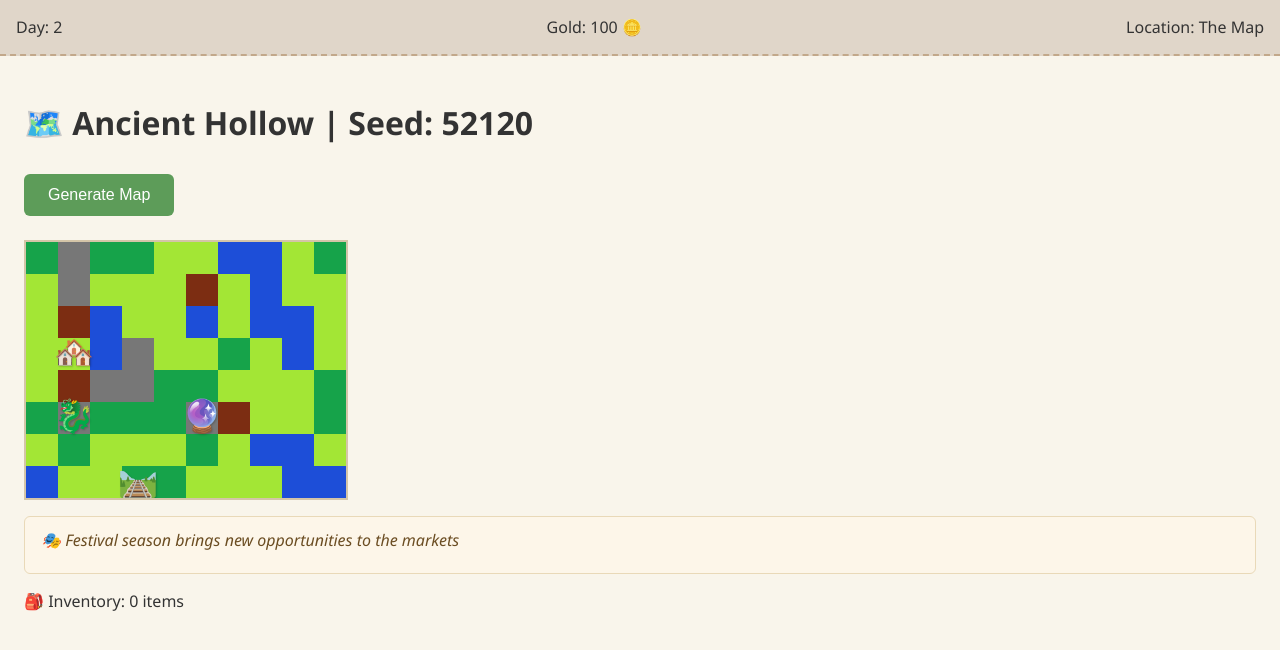
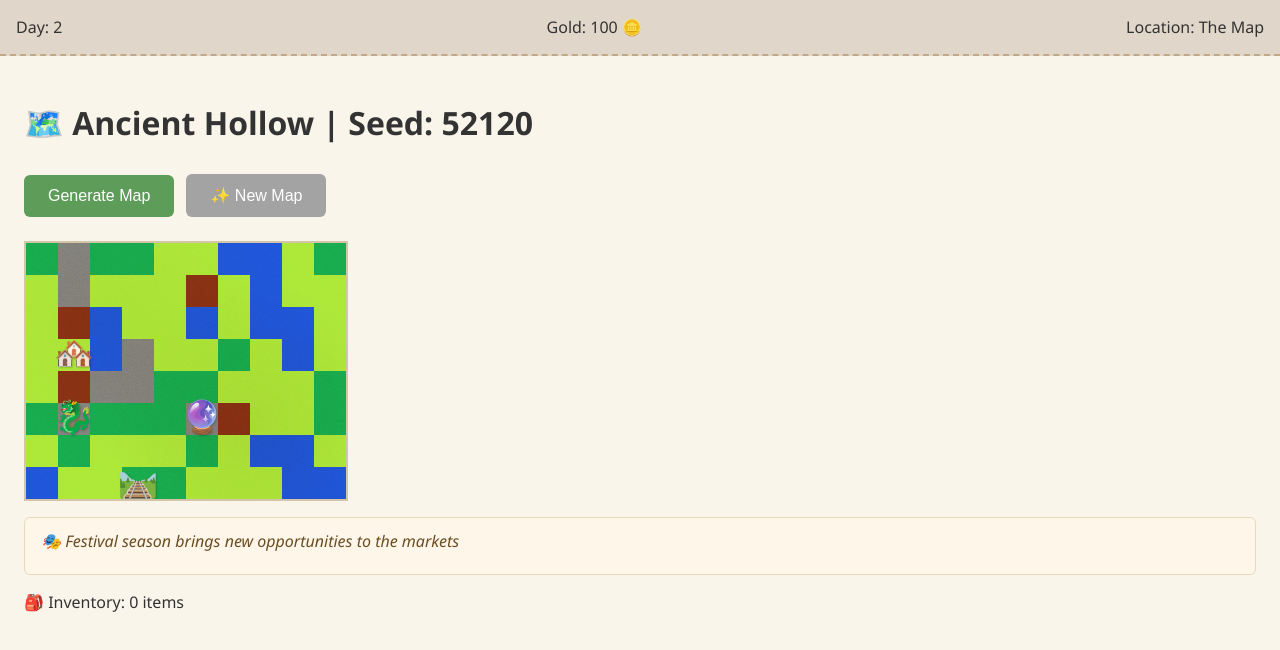
Before and after one commit to ill13/Fortunes, a plain HTML site: page index.html in a window 1280 px wide. Both pictures are taken after a click on the button "Generate Map". Drawn offline with Linux system fonts and the light colour scheme.

Commit message:
lol..day 7 complete

```diff
--- a/index.html
+++ b/index.html
@@ -2,9 +2,9 @@
 <html lang="en">
   <head>
     <meta charset="UTF-8" />
-  <meta name="viewport" content="width=device-width, initial-scale=1.0"/>
+    <meta name="viewport" content="width=device-width, initial-scale=1.0" />
     <title>Cozy Trading Sim</title>
-  <link rel="stylesheet" href="style.css">
+    <link rel="stylesheet" href="style.css" />
   </head>
   <body>
     <!-- Global Header -->
@@ -18,6 +18,8 @@
     <div id="mapScene" class="scene active">
       <h1 id="mapName">🗺️ Generate Your World</h1>
       <button id="generateMapBtn">Generate Map</button>
+      <button id="newMapBtn">✨ New Map</button>
+      <!-- ✅ NEW -->
       <div id="mapGrid"></div>
       <div id="newsFeed">📰 Tap Generate to begin your journey...</div>
       <div id="inventoryHeader">🎒 Inventory: 0 items</div>
@@ -27,7 +29,8 @@
     <div id="tradeScene" class="scene">
       <button id="backToMapBtn">← Back to Map</button>
       <h2 id="tradeLocationHeader">Trading at: ???</h2>
-    <div id="travelTime">🚶 Travel Time: ? days</div> <!-- ✅ NEW -->
+      <div id="travelTime">🚶 Travel Time: ? days</div>
+      <!-- ✅ NEW -->
       <div id="itemGrid">
         <!-- Stub: will be populated by renderTradeUI() -->
         <div class="item-slot">[Item Slot]</div>
@@ -38,9 +41,6 @@
     <!--
   <script src="/js/utils/seedrandom.js"></script> -->
 
-
-
-
     <!-- Utils -->
     <script src="/js/utils/seedrandom.js"></script>
 
@@ -48,7 +48,8 @@
     <script src="/js/classes/GameState.js"></script>
     <script src="/js/classes/MarketLogic.js"></script>
     <script src="/js/classes/MarketActions.js"></script>
-<script src="/js/classes/GridSystem.js"></script> <!-- ✅ NEW -->
+    <script src="/js/classes/GridSystem.js"></script>
+    <!-- ✅ NEW -->
 
     <!-- Map Gen Systems (NEW) -->
     <script src="/js/classes/WaveFunctionCollapse.js"></script>
@@ -57,7 +58,5 @@
 
     <!-- Main App (depends on all above) -->
     <script src="main.js"></script>
-
-
   </body>
 </html>
--- a/js/classes/ParchmentOverlay.js
+++ b/js/classes/ParchmentOverlay.js
@@ -1,4 +1,10 @@
 // /js/classes/ParchmentOverlay.js
+
+// Simple stubbed noise — later replace with simplex-noise.js
+function pseudoNoise(x, y, seed) {
+  const n = Math.sin(x * 12.9898 + y * 78.233 + seed) * 43758.5453;
+  return n - Math.floor(n);
+}
 
 class ParchmentOverlay {
   constructor(mapGrid, locations, containerEl, fantasyData) {
@@ -12,52 +18,100 @@
 
 render() {
   const { width, height } = this.getMapDimensions();
-    this.containerEl.innerHTML = "";
+  this.containerEl.innerHTML = '';
+  this.containerEl.style.position = 'relative';
 
+  // Set container size
   this.containerEl.style.width = `${width * 32}px`;
   this.containerEl.style.height = `${height * 32}px`;
 
-    // Draw terrain — NOW using this.fantasyData, not window.gameState
+  // ✅ Draw terrain base
   for (let y = 0; y < height; y++) {
     for (let x = 0; x < width; x++) {
       const terrainKey = this.mapGrid[y][x];
-        const terrain = this.fantasyData.elevation[terrainKey]; // ✅ SAFE
+      const terrain = this.fantasyData.elevation[terrainKey];
       const color = terrain.colors[0];
 
-        const tile = document.createElement("div");
-        tile.style.position = "absolute";
+      const tile = document.createElement('div');
+      tile.style.position = 'absolute';
       tile.style.left = `${x * 32}px`;
       tile.style.top = `${y * 32}px`;
-        tile.style.width = "32px";
-        tile.style.height = "32px";
+      tile.style.width = '32px';
+      tile.style.height = '32px';
       tile.style.backgroundColor = color;
       this.containerEl.appendChild(tile);
     }
   }
 
-    // Draw locations
+  // ✅ Add parchment overlay (noise wash)
+  const overlay = document.createElement('div');
+  overlay.style.position = 'absolute';
+  overlay.style.top = '0';
+  overlay.style.left = '0';
+  overlay.style.width = '100%';
+  overlay.style.height = '100%';
+  overlay.style.backgroundImage = `
+    radial-gradient(circle at 30% 30%, rgba(240, 230, 200, 0.3) 0%, transparent 50%),
+    radial-gradient(circle at 70% 70%, rgba(220, 200, 170, 0.3) 0%, transparent 50%)
+  `;
+  overlay.style.mixBlendMode = 'multiply';
+  overlay.style.pointerEvents = 'none';
+  this.containerEl.appendChild(overlay);
+
+  // ✅ Add subtle noise layer (canvas)
+  const canvas = document.createElement('canvas');
+  canvas.width = width * 32;
+  canvas.height = height * 32;
+  canvas.style.position = 'absolute';
+  canvas.style.top = '0';
+  canvas.style.left = '0';
+  canvas.style.mixBlendMode = 'overlay';
+  canvas.style.opacity = '0.15';
+  canvas.style.pointerEvents = 'none';
+
+  const ctx = canvas.getContext('2d');
+  const imageData = ctx.createImageData(canvas.width, canvas.height);
+  const data = imageData.data;
+
+  const seed = parseInt(gameState.mapSeed) || 0;
+
+  for (let i = 0; i < data.length; i += 4) {
+    const x = (i / 4) % canvas.width;
+    const y = Math.floor((i / 4) / canvas.width);
+    const noise = pseudoNoise(x * 0.05, y * 0.05, seed);
+    const value = Math.floor(noise * 50); // subtle variation
+
+    data[i] = value + 200;     // r
+    data[i + 1] = value + 190; // g
+    data[i + 2] = value + 160; // b
+    data[i + 3] = 255;         // a
+  }
+
+  ctx.putImageData(imageData, 0, 0);
+  this.containerEl.appendChild(canvas);
+
+  // ✅ Draw locations
   this.locations.forEach((loc, index) => {
-      const overlay = document.createElement("div");
-      overlay.className = "location-overlay";
+    const overlay = document.createElement('div');
+    overlay.className = 'location-overlay';
     overlay.textContent = loc.emoji;
 
-      // ✅ Perfect centering
     overlay.style.left = `${loc.x * 32 + 16}px`;
     overlay.style.top = `${loc.y * 32 + 12}px`;
-      overlay.style.transform = "translate(-50%, -50%)";
+    overlay.style.transform = 'translate(-50%, -50%)';
+    overlay.style.textShadow = '1px 1px 2px rgba(0,0,0,0.2)';
+    overlay.style.zIndex = '10';
+    overlay.style.pointerEvents = 'auto';
 
-      // ✅ Cozy depth + interactivity
-      overlay.style.textShadow = "1px 1px 2px rgba(0,0,0,0.2)";
-      overlay.style.zIndex = "10";
-      overlay.style.pointerEvents = "auto";
-
-      overlay.addEventListener("click", () => {
+    overlay.addEventListener('click', () => {
       window.switchToTrade(index);
     });
 
     this.containerEl.appendChild(overlay);
   });
 }
+
+
 
   getMapDimensions() {
     return {
--- a/main.js
+++ b/main.js
@@ -37,14 +37,21 @@
 
 // Scene Switchers
 function switchToMap() {
-  document.getElementById("mapScene").classList.add("active");
-  document.getElementById("tradeScene").classList.remove("active");
-  document.getElementById("locationName").textContent = "The Map";
+  document.getElementById('mapScene').classList.add('active');
+  document.getElementById('tradeScene').classList.remove('active');
+  document.getElementById('locationName').textContent = "The Map";
 
-  // ✅ Advance day to reflect travel
   gameState.day += 1;
 
-  renderMapUI(); // Updates everything: news, inventory, highlight
+  // ✅ Check for season end
+  if (gameState.day > 7) {
+    alert("🍂 Season has ended! Time to rest... and begin anew.");
+    gameState.reset();
+    document.getElementById('mapGrid').innerHTML = '';
+    document.getElementById('mapName').textContent = '🗺️ A New Season Begins';
+  }
+
+  renderMapUI();
 }
 
 function switchToTrade(locationIndex) {
@@ -297,12 +304,9 @@
   return locations;
 }
 
-// Replace the old generate button handler
-
-document.getElementById("generateMapBtn").addEventListener("click", () => {
-  const SEED = Date.now().toString().slice(-5); // simple seed
-  const WIDTH = 10,
-    HEIGHT = 8;
+function generateNewMap() {
+  const SEED = Date.now().toString().slice(-5);
+  const WIDTH = 10, HEIGHT = 8;
 
   // Step 1: Generate terrain
   const wfc = new WaveFunctionCollapse(WIDTH, HEIGHT, gameState.fantasyData.elevation, SEED);
@@ -316,11 +320,65 @@
   gameState.ingestWFCMap(placedLocations, SEED);
 
   // Step 4: Render parchment map
-  new ParchmentOverlay(terrainMap, placedLocations, document.getElementById("mapGrid"), gameState.fantasyData);
+  new ParchmentOverlay(
+    terrainMap,
+    placedLocations,
+    document.getElementById('mapGrid'),
+    gameState.fantasyData
+  );
 
   // Step 5: Update UI
-  document.getElementById("mapName").textContent = `🗺️ ${gameState.mapName} | Seed: ${SEED}`;
-  renderMapUI();
+  document.getElementById('mapName').textContent = `🗺️ ${gameState.mapName} | Seed: ${SEED}`;
+  renderMapUI(); // Highlights current loc, updates news, inventory, etc.
 
-  console.log("✅ Map generated with", placedLocations.length, "locations");
+  console.log("✅ New map generated with", placedLocations.length, "locations");
+}
+
+
+
+document.getElementById('newMapBtn').addEventListener('click', () => {
+  // Full reset
+  gameState.reset();
+
+  // Clear map grid
+  document.getElementById('mapGrid').innerHTML = '';
+
+  // Generate brand new map
+  generateNewMap();
+
+  // Reset UI text (optional — generateNewMap() already updates mapName)
+  document.getElementById('newsFeed').textContent = '📰 A new journey begins...';
 });
+
+
+document.getElementById('generateMapBtn').addEventListener('click', () => {
+  generateNewMap(); // ✅ Now uses shared function
+});
+
+
+// document.getElementById("generateMapBtn0").addEventListener("click", () => {
+//   const SEED = Date.now().toString().slice(-5); // simple seed
+//   const WIDTH = 10,
+//     HEIGHT = 8;
+
+//   // Step 1: Generate terrain
+//   const wfc = new WaveFunctionCollapse(WIDTH, HEIGHT, gameState.fantasyData.elevation, SEED);
+//   wfc.collapse();
+//   const terrainMap = wfc.getFinalMap();
+
+//   // Step 2: Place locations
+//   const placedLocations = placeLocations(terrainMap, gameState.fantasyData);
+
+//   // Step 3: Ingest into GameState
+//   gameState.ingestWFCMap(placedLocations, SEED);
+
+//   // Step 4: Render parchment map
+//   new ParchmentOverlay(terrainMap, placedLocations, document.getElementById("mapGrid"), gameState.fantasyData);
+
+//   // Step 5: Update UI
+//   document.getElementById("mapName").textContent = `🗺️ ${gameState.mapName} | Seed: ${SEED}`;
+
+//   renderMapUI();
+
+//   console.log("✅ Map generated with", placedLocations.length, "locations");
+// });
--- a/style.css
+++ b/style.css
@@ -164,3 +164,27 @@
   z-index: 5;
   transform: translate(-50%, -50%);
 }
+
+
+.location-overlay {
+  position: absolute;
+  font-size: 2rem;
+  cursor: pointer;
+  transition: transform 0.2s ease, filter 0.2s ease;
+  z-index: 15;
+}
+
+.location-overlay:hover {
+  transform: scale(1.15);
+  filter: drop-shadow(0 0 8px rgba(255, 255, 200, 0.8));
+}
+
+
+#newMapBtn {
+  background: #a3a3a3;
+  margin-left: 0.5rem;
+}
+
+#newMapBtn:hover {
+  background: #8a8a8a;
+}
```
Lines whose indentation alone changed are shown as unchanged.
